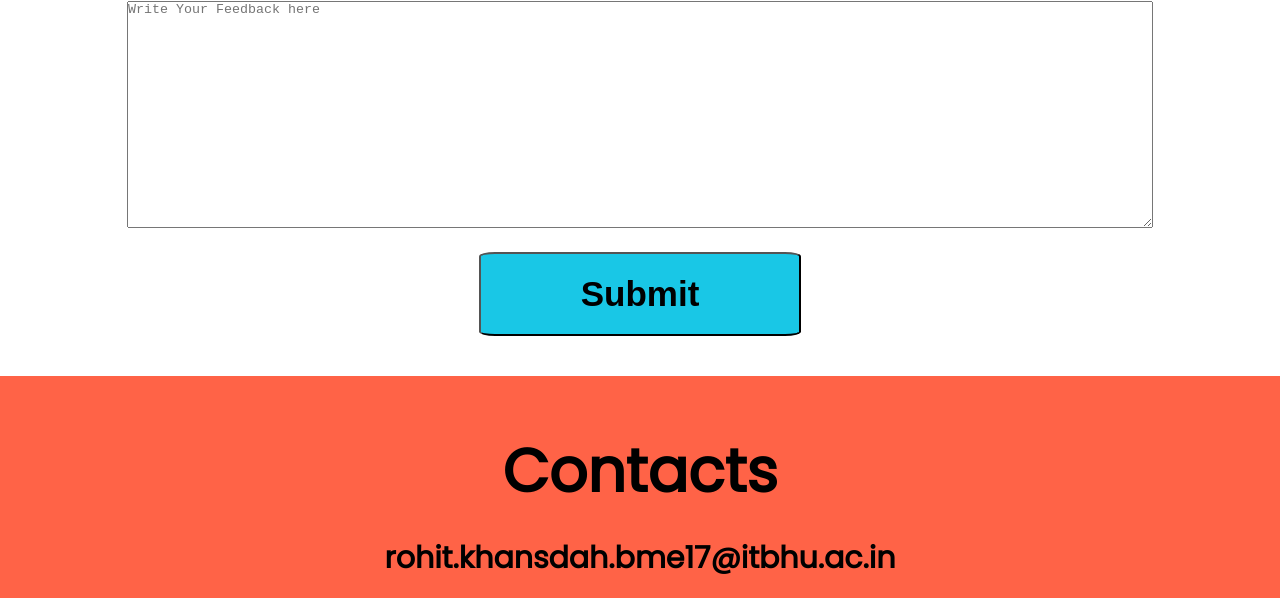
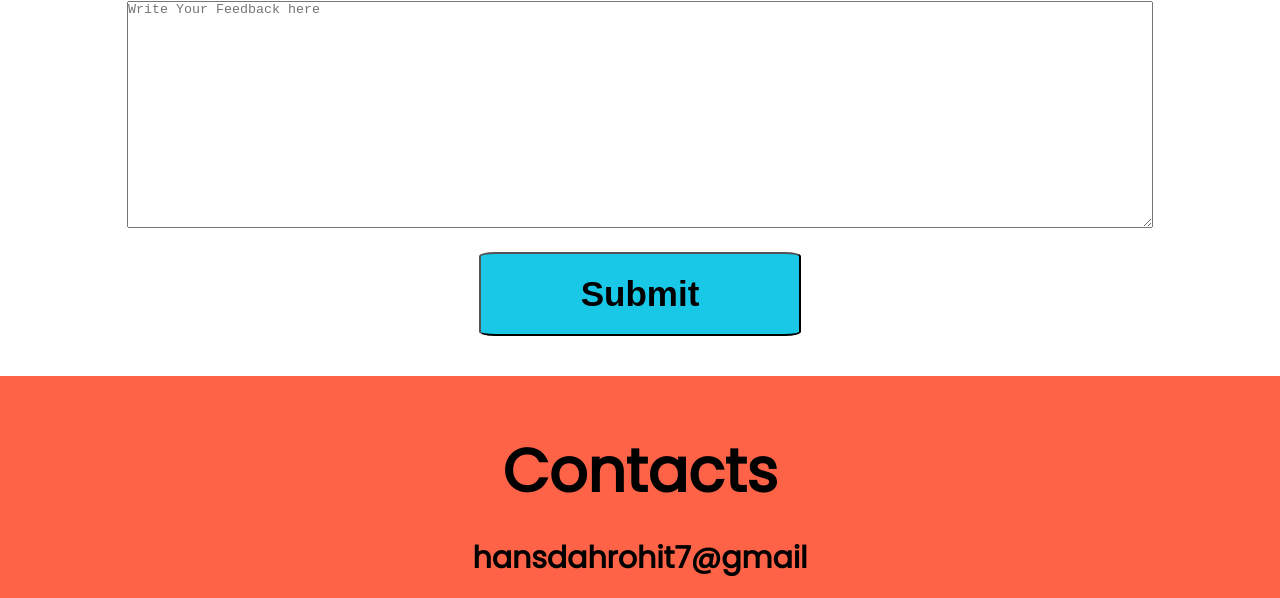
Before and after one commit to RohitHansdah/website, a plain HTML site: page index.html in a window 1280 px wide. Shown: the part 2790-3388 px from the top of the page. Drawn offline with Linux system fonts and the light colour scheme; a web font is replaced by a local one.

Commit message:
Update index.html

```diff
--- a/index.html
+++ b/index.html
@@ -75,7 +75,7 @@
            <a name="contacts"></a>
            <div class="contact-title">
                <p>Contacts<p>
-                <p class="email">rohit.khansdah.bme17@itbhu.ac.in</p>
+                <p class="email">hansdahrohit7@gmail</p>
                 <div class="social-media">
                     <div class="social-media-icon">
                         <i class="fab fa-instagram"></i>
```
